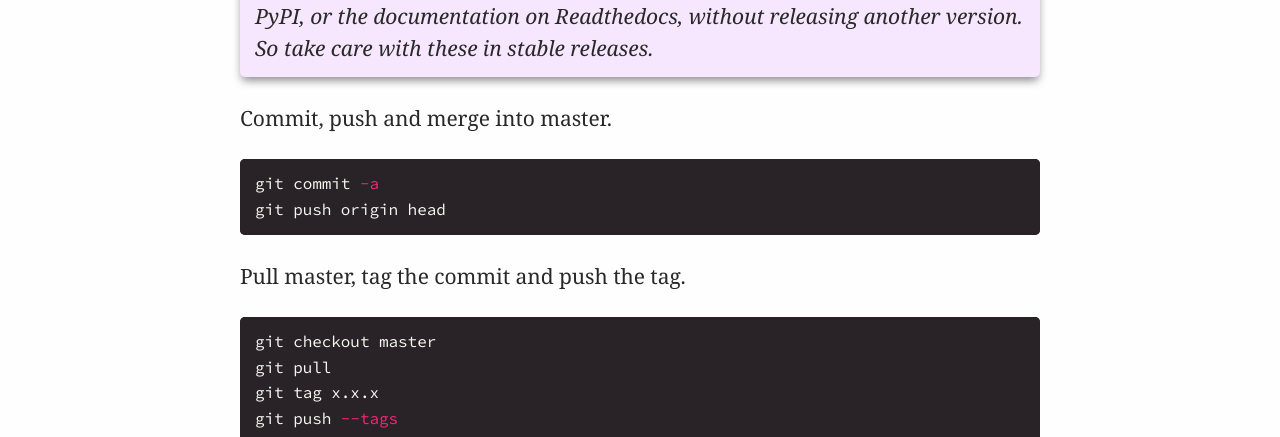
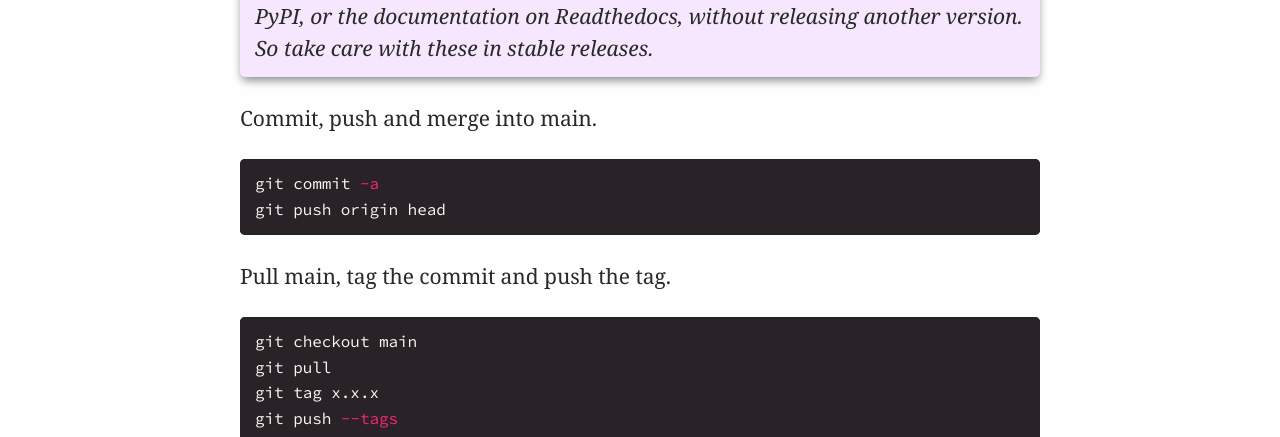
Before and after one commit to explodinglabs/explodinglabs.github.io, a Jekyll site: the page built from docs/_posts/python/2018-10-01-release-new-version-to-pypi.markdown, in a window 1280 px wide. Shown: the part 862-1299 px from the top of the page. Built offline with Jekyll 4.4.1, drawn with Linux system fonts in a browser that asks for light colours.

Commit message:
Change master to main

````diff
--- a/docs/_posts/2021-08-26-install-jekyll-on-a-mac.markdown
+++ b/docs/_posts/2021-08-26-install-jekyll-on-a-mac.markdown
@@ -28,7 +28,7 @@ gem install --user-install bundler jekyll
 
 ## For each site
 
-Add a `Gemfile` with dependencies (see [mine](https://github.com/explodinglabs/composed.blog/blob/master/Gemfile)).
+Add a `Gemfile` with dependencies (see [mine](https://github.com/explodinglabs/composed.blog/blob/main/Gemfile)).
 
 ```sh
 bundle install
--- a/docs/_posts/jsonrpc/2021-08-24-jsonrpcclient-4-changes.markdown
+++ b/docs/_posts/jsonrpc/2021-08-24-jsonrpcclient-4-changes.markdown
@@ -66,7 +66,7 @@ runtime type checking on the parsed value, or in Python 3.10+, use pattern
 matching.
 
 [See examples in various
-frameworks.](https://github.com/explodinglabs/jsonrpcclient/tree/master/examples)
+frameworks.](https://github.com/explodinglabs/jsonrpcclient/tree/main/examples)
 
 [Full version 4 documentation is
 here.](https://www.jsonrpcclient.com/en/latest/)
--- a/docs/_posts/python/2018-10-01-release-new-version-to-pypi.markdown
+++ b/docs/_posts/python/2018-10-01-release-new-version-to-pypi.markdown
@@ -32,15 +32,15 @@ or the documentation on Readthedocs, without releasing another version. So take
 care with these in stable releases.
 </div>
 
-Commit, push and merge into master.
+Commit, push and merge into main.
 ```sh
 git commit -a
 git push origin head
 ```
 
-Pull master, tag the commit and push the tag.
+Pull main, tag the commit and push the tag.
 ```sh
-git checkout master
+git checkout main
 git pull
 git tag x.x.x
 git push --tags
````
